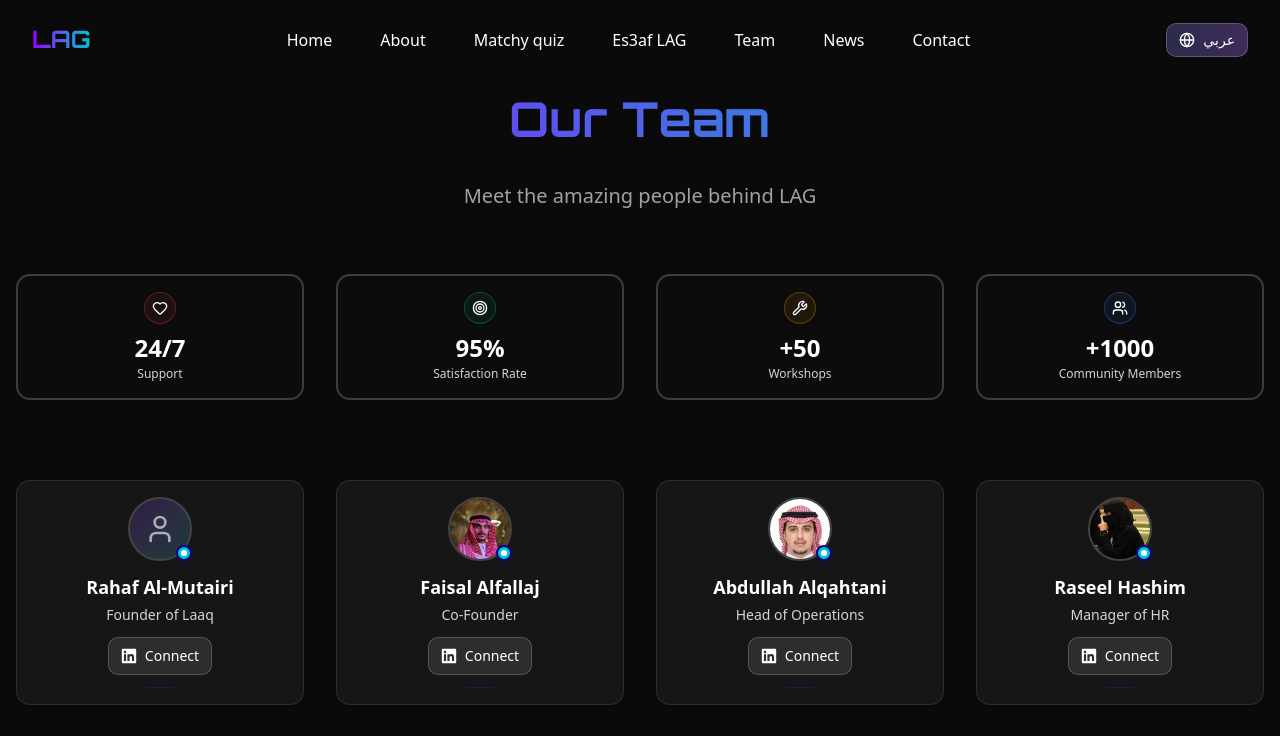
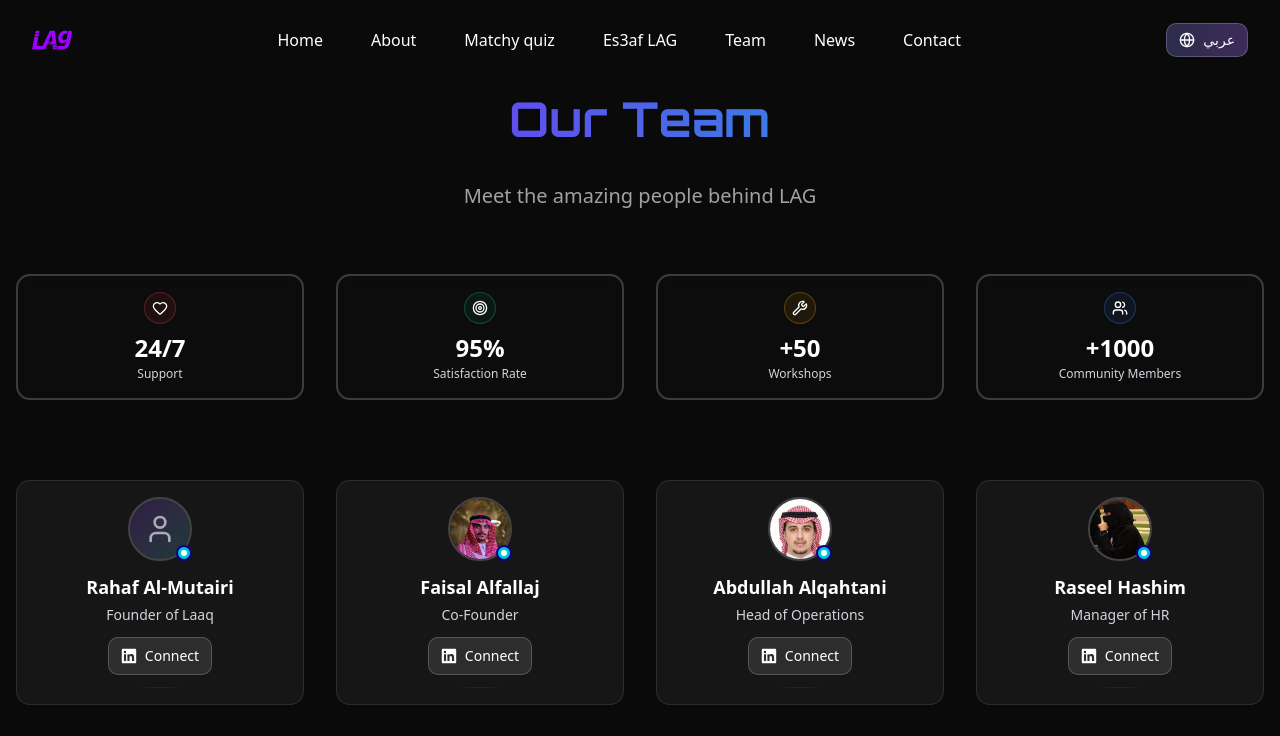
Before and after one commit to A222moq3e/LAG_Website, a Next.js app: page /en/team in a window 1280 px wide. Shown: the top 736 px of the page. Built offline with nearby package versions, Linux system fonts and the light colour scheme.

Commit message:
update logo

```diff
--- a/app/components/Navbar.js
+++ b/app/components/Navbar.js
@@ -58,7 +58,16 @@ export default function Navbar() {
           <div className="flex justify-between items-center h-16 md:h-20">
             {/* Logo */}
             <Link href={`/${locale}`} className="flex items-center gap-2 flex-shrink-0 cursor-pointer hover:opacity-80 transition-opacity duration-200">
-              <span className="text-xl md:text-2xl font-bold main-gradient-text">LAG</span>
+              <Image
+                src="/logoPurple.svg"
+                alt="LAG Logo"
+                width={32}
+                height={32}
+                style={{
+                  color: '#9D00FF'
+                }}
+                className="w-8 h-8 md:w-10 md:h-10"
+              />
             </Link>
 
             {/* Desktop Navigation */}
--- a/app/layout.js
+++ b/app/layout.js
@@ -23,7 +23,7 @@ export const metadata = {
   description: "Connecting psychological traits with gaming culture",
   icons: {
     icon: [
-      { url: "/favicon.ico", sizes: "any" },
+      { url: "/logoPurple.svg", sizes: "any" },
       { url: "/favicon-16x16.png", sizes: "16x16", type: "image/png" },
       { url: "/favicon-32x32.png", sizes: "32x32", type: "image/png" },
     ],
```
Also changed, not shown: public/logoPurple.svg (added).
